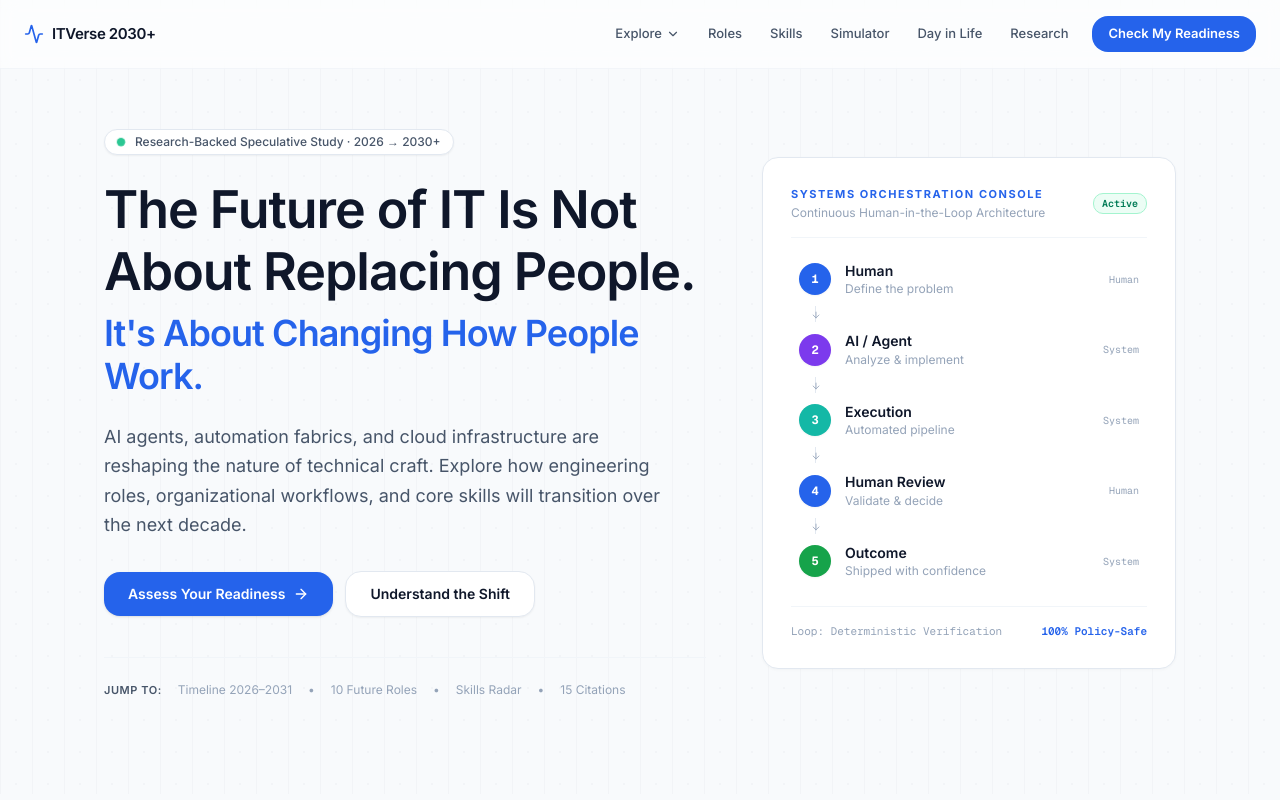
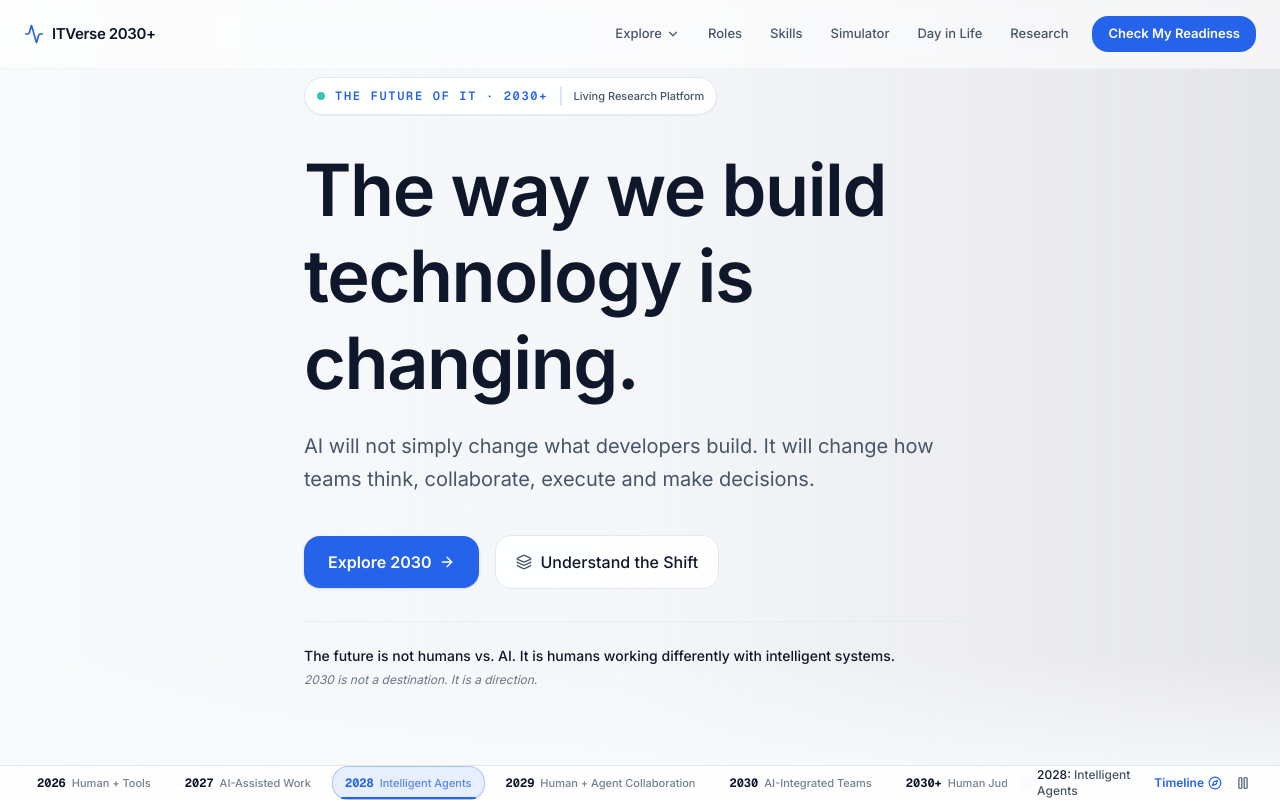
Before and after one commit to poova-dev/itverse-2030, a Next.js app: page / in a window 1280 px wide. Both pictures are taken after a click on the button "SKIP INTRO →". Shown: the top 800 px of the page. Built offline with nearby package versions, Linux system fonts and the light colour scheme.

Commit message:
feat(hero): implement documentary video hero with year progression strip, high-contrast overlay, and localStorage sync

```diff
--- a/components/home/Hero.tsx
+++ b/components/home/Hero.tsx
@@ -1,151 +1,270 @@
 "use client";
 
-import { motion } from "framer-motion";
+import { useState, useEffect, useRef } from "react";
 import Link from "next/link";
-import { ArrowRight, ArrowDown } from "lucide-react";
+import { ArrowRight, Play, Pause, Compass, Layers } from "lucide-react";
 
-const workflowSteps = [
-  { label: "Human", sub: "Define the problem", color: "#2563EB" },
-  { label: "AI / Agent", sub: "Analyze & implement", color: "#7C3AED" },
-  { label: "Execution", sub: "Automated pipeline", color: "#14B8A6" },
-  { label: "Human Review", sub: "Validate & decide", color: "#2563EB" },
-  { label: "Outcome", sub: "Shipped with confidence", color: "#16A34A" },
+interface YearPhase {
+  year: string;
+  stage: string;
+  sub: string;
+}
+
+const yearPhases: YearPhase[] = [
+  { year: "2026", stage: "Human + Tools", sub: "Individual software craft & IDE copilots" },
+  { year: "2027", stage: "AI-Assisted Work", sub: "Context-aware automated PRs & refactoring" },
+  { year: "2028", stage: "Intelligent Agents", sub: "Autonomous multi-step execution & testing" },
+  { year: "2029", stage: "Human + Agent Collaboration", sub: "Team orchestration & specification-first design" },
+  { year: "2030", stage: "AI-Integrated Teams", sub: "Self-healing distributed systems & governance" },
+  { year: "2030+", stage: "Human Judgment + Intelligent Systems", sub: "Strategic direction & moral accountability" },
 ];
 
 export function Hero() {
+  const [videoLoaded, setVideoLoaded] = useState(false);
+  const [isPlaying, setIsPlaying] = useState(true);
+  const [prefersReducedMotion] = useState(() => {
+    if (typeof window === "undefined") return false;
+    return window.matchMedia("(prefers-reduced-motion: reduce)").matches;
+  });
+
+  const [activeYearIndex, setActiveYearIndex] = useState(() => {
+    if (typeof window === "undefined") return 0;
+    try {
+      const savedYear = localStorage.getItem("itverse_last_year");
+      if (savedYear) {
+        const foundIdx = yearPhases.findIndex((p) => p.year === savedYear);
+        if (foundIdx !== -1) return foundIdx;
+      }
+    } catch {
+      // LocalStorage fallback
+    }
+    return 0;
+  });
+
+  const videoRef = useRef<HTMLVideoElement>(null);
+
+  // Record intro seen in LocalStorage on mount
+  useEffect(() => {
+    try {
+      localStorage.setItem("itverse_intro_seen", "true");
+    } catch {
+      // LocalStorage fallback
+    }
+  }, []);
+
+  // Year progression loop (documentary acceleration: 2026 -> 2027 -> 2028 -> 2029 -> 2030 -> 2030+)
+  useEffect(() => {
+    if (prefersReducedMotion) return;
+
+    const interval = setInterval(() => {
+      setActiveYearIndex((prev) => {
+        const next = (prev + 1) % yearPhases.length;
+        try {
+          localStorage.setItem("itverse_last_year", yearPhases[next].year);
+        } catch { }
+        return next;
+      });
+    }, 4200);
+
+    return () => clearInterval(interval);
+  }, [prefersReducedMotion]);
+
+  const toggleVideoPlayback = () => {
+    if (!videoRef.current) return;
+    if (videoRef.current.paused) {
+      videoRef.current.play();
+      setIsPlaying(true);
+    } else {
+      videoRef.current.pause();
+      setIsPlaying(false);
+    }
+  };
+
+  const currentPhase = yearPhases[activeYearIndex];
+
   return (
-    <section className="relative pt-24 md:pt-32 pb-16 md:pb-24 overflow-hidden">
-      {/* Refined subtle background grid */}
+    <section
+      aria-label="ITVerse 2030+ Hero Section"
+      className="relative min-h-screen overflow-hidden bg-[#F8FAFC] flex flex-col justify-between"
+    >
+      {/* 1. Fullscreen Background Video Layer */}
+      <div className="absolute inset-0 w-full h-full pointer-events-none overflow-hidden select-none">
+        <video
+          ref={videoRef}
+          autoPlay
+          muted
+          loop
+          playsInline
+          onLoadedData={() => setVideoLoaded(true)}
+          className={`absolute inset-0 w-full h-full object-cover transition-opacity duration-1000 ${
+            videoLoaded ? "opacity-100" : "opacity-0"
+          }`}
+          aria-hidden="true"
+        >
+          <source
+            src="https://d8j0ntlcm91z4.cloudfront.net/user_38xzZboKViGWJOttwIXH07lWA1P/hf_20260508_215831_c6a8989c-d716-4d8d-8745-e972a2eec711.mp4"
+            type="video/mp4"
+          />
+        </video>
+
+        {/* Video Fallback placeholder before streaming starts */}
+        {!videoLoaded && (
           <div
-        className="absolute inset-0 opacity-[0.025] pointer-events-none"
-        style={{
-          backgroundImage:
-            "radial-gradient(#0F172A 1px, transparent 1px), linear-gradient(to right, #0F172A 1px, transparent 1px)",
-          backgroundSize: "32px 32px",
-        }}
+            className="absolute inset-0 bg-slate-900/10 animate-pulse"
+            aria-hidden="true"
           />
+        )}
 
-      <div className="container-default relative">
-        <div className="grid lg:grid-cols-12 gap-12 lg:gap-14 items-center">
-          {/* Left — copy (7 cols) */}
-          <motion.div
-            className="lg:col-span-7"
-            initial={{ opacity: 0, y: 24 }}
-            animate={{ opacity: 1, y: 0 }}
-            transition={{ duration: 0.6, delay: 0.1 }}
-          >
-            {/* Live research pill */}
-            <div className="inline-flex items-center gap-2.5 px-3 py-1 rounded-full bg-white border border-border text-xs font-medium text-text-secondary mb-6 shadow-xs">
-              <span className="w-2 h-2 rounded-full bg-emerald-500 animate-status-pulse" />
-              <span>Research-Backed Speculative Study · 2026 → 2030+</span>
+        {/* Cinematic Neutral Overlays for High-Contrast Text Legibility */}
+        {/* Desktop: gradient fade leaving video prominent on the right */}
+        <div
+          className="absolute inset-0 bg-gradient-to-r from-[#F8FAFC]/95 via-[#F8FAFC]/80 to-transparent hidden md:block"
+          aria-hidden="true"
+        />
+        {/* Mobile: slightly denser scrim to guarantee WCAG AAA text contrast */}
+        <div
+          className="absolute inset-0 bg-gradient-to-b from-[#F8FAFC]/95 via-[#F8FAFC]/85 to-[#F8FAFC]/90 md:hidden"
+          aria-hidden="true"
+        />
+        {/* Bottom edge subtle fade */}
+        <div
+          className="absolute bottom-0 left-0 right-0 h-36 bg-gradient-to-t from-[#F8FAFC] to-transparent"
+          aria-hidden="true"
+        />
       </div>
 
-            <h1 className="text-3xl md:text-[2.85rem] lg:text-[3.25rem] font-bold tracking-tight leading-[1.12] text-text-primary">
-              The Future of IT Is Not About Replacing People.
+      {/* 2. Main Hero Foreground Content */}
+      <div className="relative z-10 container-wide pt-28 sm:pt-32 md:pt-36 lg:pt-40 pb-12 flex-1 flex flex-col justify-center">
+        <div className="max-w-2xl">
+          {/* Eyebrow */}
+          <div className="inline-flex items-center gap-2.5 px-3 py-1.5 rounded-full bg-white/90 backdrop-blur-md border border-[#E2E8F0] shadow-xs mb-6 sm:mb-8 transition-all hover:border-slate-300">
+            <span className="w-2 h-2 rounded-full bg-[#14B8A6] animate-pulse" />
+            <span className="text-[11px] sm:text-xs font-mono font-semibold uppercase tracking-[0.14em] text-[#2563EB]">
+              THE FUTURE OF IT · 2030+
+            </span>
+            <span className="text-slate-300">|</span>
+            <span className="text-[11px] text-[#475569] font-medium hidden sm:inline">
+              Living Research Platform
+            </span>
+          </div>
+
+          {/* Main Headline */}
+          <h1 className="text-4xl sm:text-5xl md:text-6xl lg:text-7xl font-bold tracking-tight text-[#0F172A] leading-[1.06]">
+            The way we build technology is changing.
           </h1>
-            <p className="mt-2 text-2xl md:text-3xl lg:text-[2.25rem] font-semibold tracking-tight text-accent leading-[1.2]">
-              It&apos;s About Changing How People Work.
-            </p>
-            <p className="mt-6 text-base md:text-lg text-text-secondary leading-relaxed max-w-xl">
-              AI agents, automation fabrics, and cloud infrastructure are reshaping the nature of technical craft.
-              Explore how engineering roles, organizational workflows, and core skills will transition over the next decade.
+
+          {/* Supporting Statement */}
+          <p className="mt-6 text-lg sm:text-xl text-[#475569] leading-relaxed font-normal">
+            AI will not simply change what developers build. It will change how teams think, collaborate, execute and make decisions.
           </p>
 
-            <div className="mt-8 flex flex-wrap items-center gap-3">
-              <Link
-                href="/simulator"
-                className="inline-flex items-center gap-2 px-6 py-3 text-sm font-semibold text-white bg-accent hover:bg-accent-hover rounded-lg transition-all shadow-sm hover:shadow-md hover:-translate-y-0.5"
-              >
-                Assess Your Readiness
-                <ArrowRight className="w-4 h-4" />
-              </Link>
+          {/* CTA Buttons */}
+          <div className="mt-8 sm:mt-10 flex flex-wrap items-center gap-3 sm:gap-4">
             <Link
               href="/shift"
-                className="inline-flex items-center gap-2 px-6 py-3 text-sm font-semibold text-text-primary bg-white border border-border hover:border-gray-300 rounded-lg transition-all hover:-translate-y-0.5 shadow-xs"
+              className="group inline-flex items-center gap-2 px-6 py-3.5 text-sm sm:text-base font-semibold text-white bg-[#2563EB] hover:bg-blue-700 rounded-lg shadow-sm hover:shadow-md transition-all duration-200 active:translate-y-[1px]"
             >
-                Understand the Shift
+              <span>Explore 2030</span>
+              <ArrowRight className="w-4 h-4 transition-transform duration-200 group-hover:translate-x-1" />
+            </Link>
+
+            <Link
+              href="/shift"
+              className="inline-flex items-center gap-2 px-5 py-3.5 text-sm sm:text-base font-medium text-[#0F172A] bg-white/90 backdrop-blur-sm border border-[#E2E8F0] hover:bg-white hover:border-slate-300 rounded-lg transition-all duration-200 active:translate-y-[1px]"
+            >
+              <Layers className="w-4 h-4 text-[#475569]" />
+              <span>Understand the Shift</span>
             </Link>
           </div>
 
-            {/* Micro navigation pills */}
-            <div className="mt-10 pt-6 border-t border-border-light flex flex-wrap items-center gap-x-4 gap-y-2 text-xs text-text-tertiary">
-              <span className="font-semibold uppercase tracking-wider text-text-secondary text-[11px]">Jump to:</span>
-              <Link href="/timeline" className="hover:text-accent transition-colors">Timeline 2026–2031</Link>
-              <span>•</span>
-              <Link href="/roles" className="hover:text-accent transition-colors">10 Future Roles</Link>
-              <span>•</span>
-              <Link href="/skills" className="hover:text-accent transition-colors">Skills Radar</Link>
-              <span>•</span>
-              <Link href="/research" className="hover:text-accent transition-colors">15 Citations</Link>
+          {/* Human-Centered Editorial Message */}
+          <div className="mt-8 pt-6 border-t border-[#E2E8F0]/70 flex flex-col gap-1.5 text-xs sm:text-sm text-[#475569]">
+            <p className="font-medium text-[#0F172A]">
+              The future is not humans vs. AI. It is humans working differently with intelligent systems.
+            </p>
+            <p className="text-xs text-[#475569]/80 italic">
+              2030 is not a destination. It is a direction.
+            </p>
           </div>
-          </motion.div>
+        </div>
+      </div>
 
-          {/* Right — workflow orchestration console (5 cols) */}
-          <motion.div
-            className="lg:col-span-5"
-            initial={{ opacity: 0, y: 24 }}
-            animate={{ opacity: 1, y: 0 }}
-            transition={{ duration: 0.6, delay: 0.3 }}
+      {/* 3. Hero Information Strip (Bottom Horizontal Evolution Bar) */}
+      <div className="relative z-10 border-t border-[#E2E8F0] bg-white/80 backdrop-blur-md">
+        <div className="container-wide py-4 sm:py-5">
+          <div className="flex flex-col lg:flex-row lg:items-center lg:justify-between gap-4">
+            {/* Live Year Evolution Stages */}
+            <div className="flex items-center gap-2 overflow-x-auto pb-2 lg:pb-0 scrollbar-none">
+              <div className="flex items-center gap-1.5 sm:gap-2 min-w-max">
+                {yearPhases.map((phase, idx) => {
+                  const isActive = idx === activeYearIndex;
+                  return (
+                    <button
+                      key={phase.year}
+                      onClick={() => {
+                        setActiveYearIndex(idx);
+                        try {
+                          localStorage.setItem("itverse_last_year", phase.year);
+                        } catch { }
+                      }}
+                      className={`group relative text-left px-3 py-2 rounded-lg text-xs transition-all duration-200 ${
+                        isActive
+                          ? "bg-[#2563EB]/10 text-[#2563EB] border border-[#2563EB]/30 shadow-xs font-semibold"
+                          : "text-[#475569] hover:bg-slate-100 hover:text-[#0F172A] border border-transparent"
+                      }`}
+                      aria-current={isActive ? "step" : undefined}
                     >
-            <div className="card-elevated p-6 md:p-7 relative overflow-hidden">
-              <div className="flex items-center justify-between pb-4 mb-4 border-b border-border-light">
-                <div>
-                  <p className="text-[11px] font-bold uppercase tracking-[0.14em] text-accent">
-                    Systems Orchestration Console
-                  </p>
-                  <p className="text-xs text-text-tertiary mt-0.5">Continuous Human-in-the-Loop Architecture</p>
+                      <div className="flex items-center gap-1.5">
+                        <span className={`font-mono font-bold ${isActive ? "text-[#2563EB]" : "text-[#0F172A]"}`}>
+                          {phase.year}
+                        </span>
+                        <span className="hidden xl:inline text-[11px] opacity-75 font-medium">
+                          {phase.stage}
+                        </span>
                       </div>
-                <span className="px-2 py-0.5 text-[10px] font-mono font-semibold text-emerald-700 bg-emerald-50 border border-emerald-200 rounded-md">
-                  Active
+                      {/* Active indicator underline */}
+                      {isActive && (
+                        <span
+                          className="absolute bottom-0 left-2 right-2 h-0.5 bg-[#2563EB] rounded-full"
+                          aria-hidden="true"
+                        />
+                      )}
+                    </button>
+                  );
+                })}
+              </div>
+            </div>
+
+            {/* Current Evolution Detail & Video Controls */}
+            <div className="flex items-center justify-between lg:justify-end gap-4 border-t lg:border-t-0 pt-2.5 lg:pt-0 border-slate-100">
+              <div className="flex items-center gap-2">
+                <span className="w-2 h-2 rounded-full bg-[#2563EB] animate-ping" />
+                <span className="text-xs font-medium text-[#0F172A]">
+                  {currentPhase.year}: <span className="text-[#475569]">{currentPhase.stage}</span>
                 </span>
               </div>
 
-              <div className="space-y-0">
-                {workflowSteps.map((step, i) => (
-                  <motion.div
-                    key={step.label}
-                    initial={{ opacity: 0, x: -10 }}
-                    animate={{ opacity: 1, x: 0 }}
-                    transition={{ duration: 0.4, delay: 0.4 + i * 0.1 }}
+              <div className="flex items-center gap-2">
+                <Link
+                  href="/timeline"
+                  className="inline-flex items-center gap-1 text-xs font-semibold text-[#2563EB] hover:underline"
                 >
-                    <div className="flex items-center gap-3.5 p-2 rounded-lg hover:bg-gray-50/80 transition-colors">
-                      {/* Node */}
-                      <div className="relative shrink-0">
-                        <div
-                          className="w-8 h-8 rounded-lg flex items-center justify-center text-white text-xs font-mono font-bold shadow-xs"
-                          style={{ backgroundColor: step.color }}
+                  <span>Timeline</span>
+                  <Compass className="w-3.5 h-3.5" />
+                </Link>
+
+                <button
+                  type="button"
+                  onClick={toggleVideoPlayback}
+                  aria-label={isPlaying ? "Pause background documentary video" : "Play background documentary video"}
+                  className="p-1.5 rounded-md hover:bg-slate-100 text-[#475569] hover:text-[#0F172A] transition-colors"
+                  title={isPlaying ? "Pause video" : "Play video"}
                 >
-                          {i + 1}
+                  {isPlaying ? <Pause className="w-3.5 h-3.5" /> : <Play className="w-3.5 h-3.5" />}
+                </button>
               </div>
             </div>
-                      {/* Label & Details */}
-                      <div className="flex-1 min-w-0">
-                        <p className="text-sm font-semibold text-text-primary leading-tight">{step.label}</p>
-                        <p className="text-xs text-text-tertiary leading-tight mt-0.5">{step.sub}</p>
           </div>
-                      {/* Status indicator */}
-                      <span className="text-[10px] font-mono text-text-tertiary shrink-0">
-                        {i === 0 || i === 3 ? "Human" : "System"}
-                      </span>
-                    </div>
-
-                    {/* Connector line */}
-                    {i < workflowSteps.length - 1 && (
-                      <div className="flex items-center ml-6 py-0.5">
-                        <div className="w-px h-4 bg-border" />
-                        <ArrowDown className="w-2.5 h-2.5 text-text-tertiary ml-[-5px] mt-0.5" />
-                      </div>
-                    )}
-                  </motion.div>
-                ))}
-              </div>
-
-              <div className="mt-5 pt-4 border-t border-border-light flex items-center justify-between text-[11px] text-text-tertiary font-mono">
-                <span>Loop: Deterministic Verification</span>
-                <span className="text-accent font-semibold">100% Policy-Safe</span>
-              </div>
-            </div>
-          </motion.div>
         </div>
       </div>
     </section>
```
Also changed, not shown: components/home/IntroAnimation.tsx (+4 -4 lines). Lines whose indentation alone changed are shown as unchanged.
